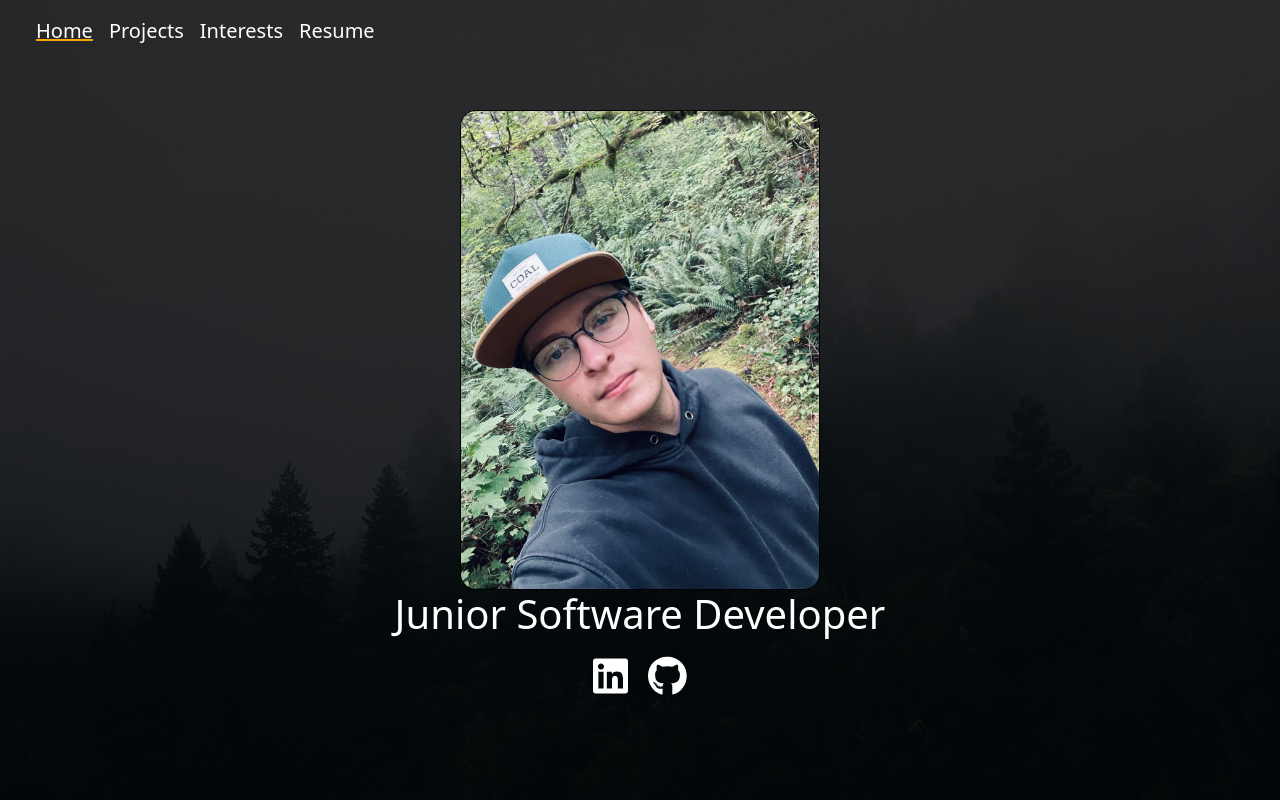
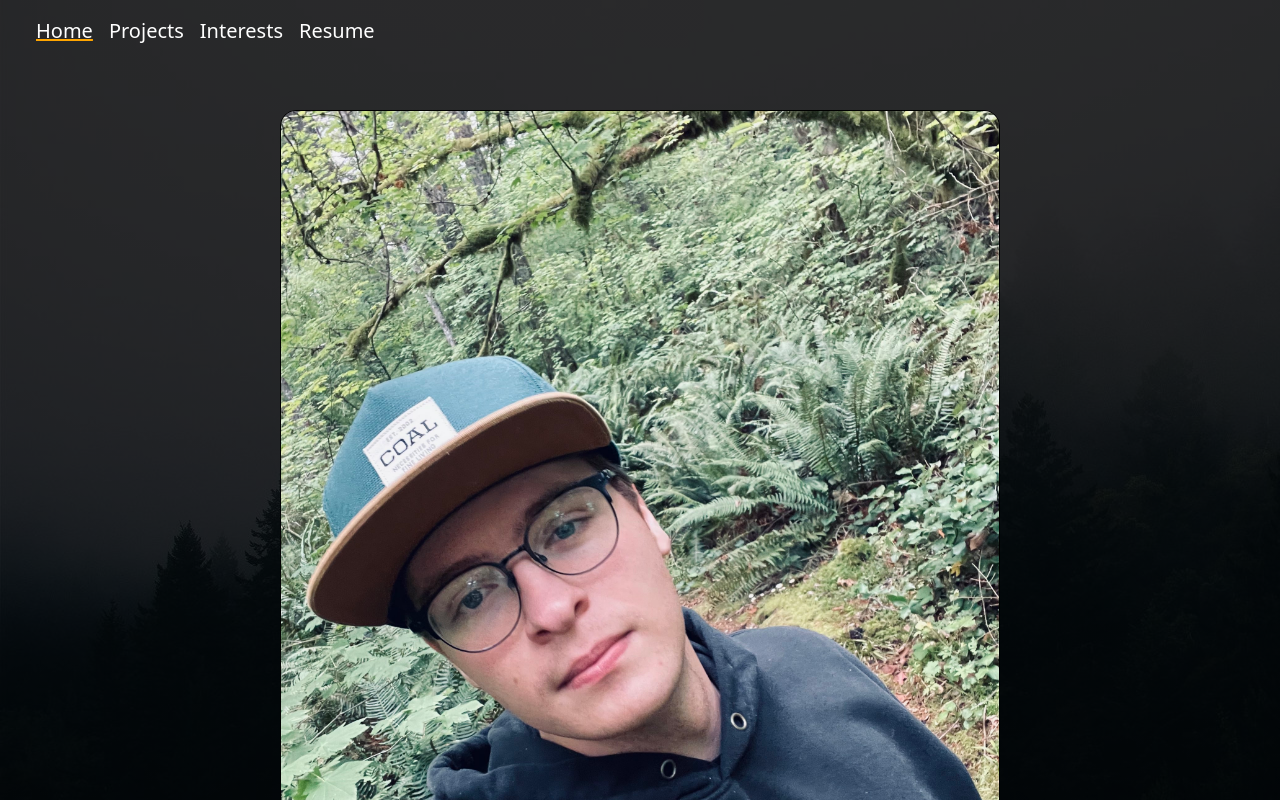
Before and after one commit to CalebN99/Portfolio, a React (Create React App) app: page / in a window 1280 px wide. Shown: the top 800 px of the page. Built offline with nearby package versions, Linux system fonts and the light colour scheme.

Commit message:
CSS Project Image Bug Fix

```diff
--- a/src/styling/Projects.css
+++ b/src/styling/Projects.css
@@ -56,7 +56,7 @@
 
 img {
     width: auto;
-    height: 30em!important;
+    height: 30em;
     border-radius: 1em;
 }
 
```
